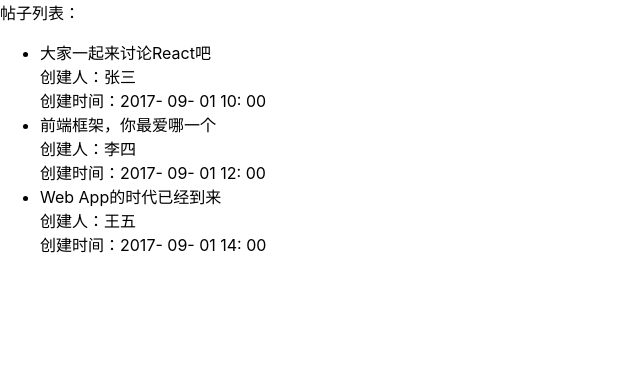
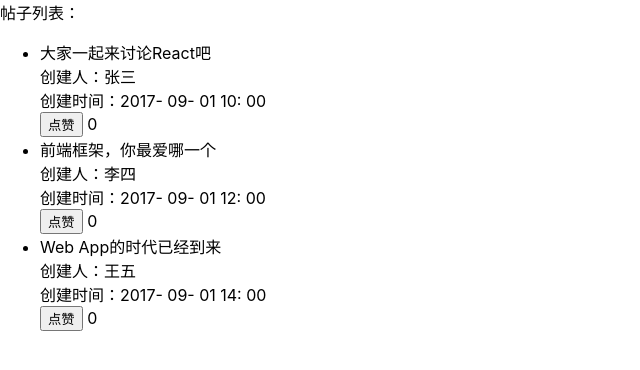
Before and after one commit to zhishuai-tang/bbs, a React (Create React App) app: page / in a window 1280 px wide. Shown: the top 370 px of the page, without its empty margins (0-640 px from the left). Built offline with nearby package versions, Linux system fonts and the light colour scheme.

Commit message:
增加点赞功能

```diff
--- a/src/PostItem.js
+++ b/src/PostItem.js
@@ -1,6 +1,23 @@
 import React, { Component } from 'react';
 
 class PostItem extends Component {
+
+    constructor(props) {
+        super(props);
+
+        this.state = {
+            vote: 0
+        };
+    }
+
+    handleClick = () => {
+        let vote = this.state.vote;
+        vote++;
+        this.setState({
+            vote: vote
+        });
+    }
+
     render() {
         const { title, author, date } = this.props;
 
@@ -9,6 +26,11 @@ class PostItem extends Component {
                 <div>{ title }</div>
                 <div>创建人：<span>{ author }</span></div>
                 <div>创建时间：<span>{ date }</span></div>
+                <div>
+                    <button onClick={ this.handleClick }>点赞</button>
+                    &nbsp;
+                    <span>{ this.state.vote }</span>
+                </div>
             </li>
         );
     }
```
